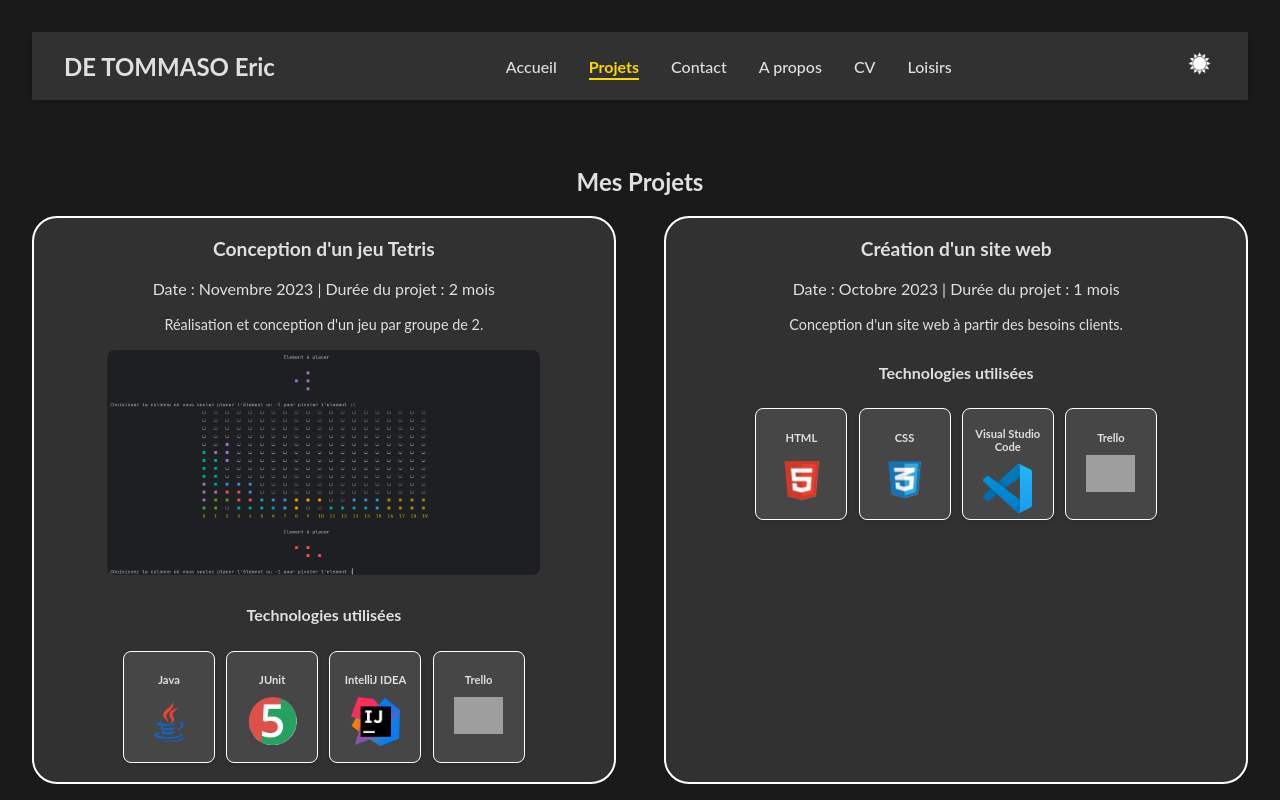
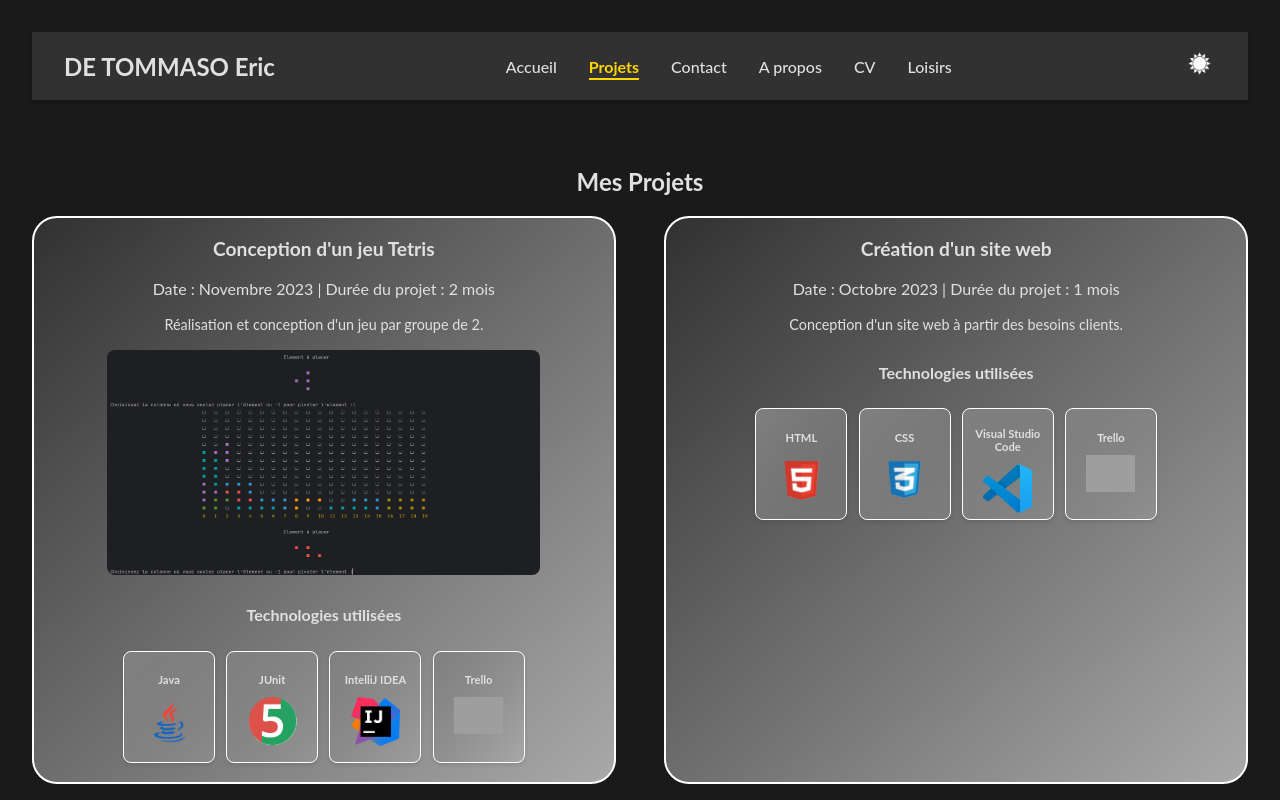
Before and after one commit to edetommaso/portfolio, an Angular app: page /projet in a window 1280 px wide. Shown: the top 800 px of the page. Built offline with nearby package versions, Linux system fonts and the light colour scheme; grey boxes are pictures that could not be loaded.

Commit message:
feat: update project card backgrounds to use diagonal gradients for improved styling

```diff
--- a/src/app/components/list-projets/list-projets.component.css
+++ b/src/app/components/list-projets/list-projets.component.css
@@ -8,7 +8,7 @@
 }
 
 .projet-carte {
-    background: var(--current-alt-bg);
+    background: var(--diagonal-gradient);
     text-align: center;
     border: 2px solid var(--current-border);
     border-radius: 25px;
--- a/src/app/components/single-competences/single-competence.component.css
+++ b/src/app/components/single-competences/single-competence.component.css
@@ -16,7 +16,7 @@
     width: 70px;
     height: 90px;
     text-align: center;
-    background: var(--current-alt-bg);
+    background: var(--diagonal-gradient-reverse);
     cursor: pointer;
     transition: transform 0.3s ease;
     z-index: 1;
--- a/src/app/components/single-projet/single-projet.component.css
+++ b/src/app/components/single-projet/single-projet.component.css
@@ -1,6 +1,6 @@
 
 .projet-carte {
-    background: var(--current-alt-bg);
+    background: var(--diagonal-gradient-reverse);
     text-align: center;
     border-radius: 25px;
     padding: 1em;
--- a/src/styles.css
+++ b/src/styles.css
@@ -14,11 +14,14 @@ html, body {
 }
 
 body.light-theme {
+
   --current-bg: var(--background-light);
   --current-alt-bg: var(--alternative-background-light);
   --current-text: var(--text-light);
   --invert-text: var(--text-dark);
   --current-border: var(--border-light);
+  --diagonal-gradient: linear-gradient(to bottom right, var(--current-alt-bg), darkgrey);
+  --diagonal-gradient-reverse: linear-gradient(to bottom right, grey, var(--current-alt-bg));
   }
 
 body.dark-theme {
@@ -27,18 +30,20 @@ body.light-theme {
   --current-text: var(--text-dark);
   --invert-text: var(--text-light);
   --current-border: var(--border-dark);
+  --diagonal-gradient: linear-gradient(to bottom right, var(--current-alt-bg), darkgrey);
+  --diagonal-gradient-reverse: linear-gradient(to bottom right, grey, var(--current-alt-bg));
 }
 
 :root {
-    /* Couleurs principales */
-    --primary-color: #3f51b5;    /* Violet/bleu */
-    --secondary-color: #ff4081;   /* Rose */
-    --background-dark: #1a1a1a;     /* Fond sombre */
+
+  --primary-color: #3f51b5;
+  --secondary-color: #ff4081;
+  --background-dark: #1a1a1a;
   --alternative-background-dark: rgba(255, 255, 255, 0.1);
-    --background-light: #f5f5f5;  /* Fond clair */
+  --background-light: #f5f5f5;
   --alternative-background-light: #e8e8e8;
-    --border-dark: white; /* Bordure sombre */
-    --border-light: black; /* Bordure claire */
-    --text-dark: #e0e0e0;           /* Texte foncé */
+  --border-dark: white;
+  --border-light: black;
+  --text-dark: #e0e0e0;
   --text-light: #333;
 }
```
Lines whose indentation alone changed are shown as unchanged.
